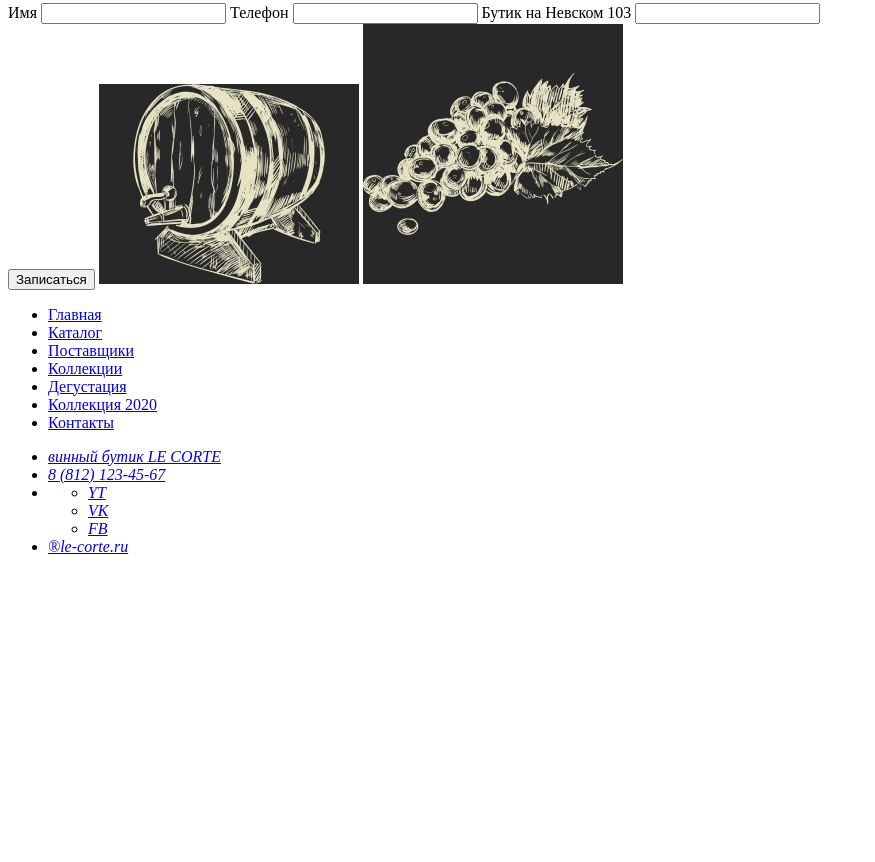
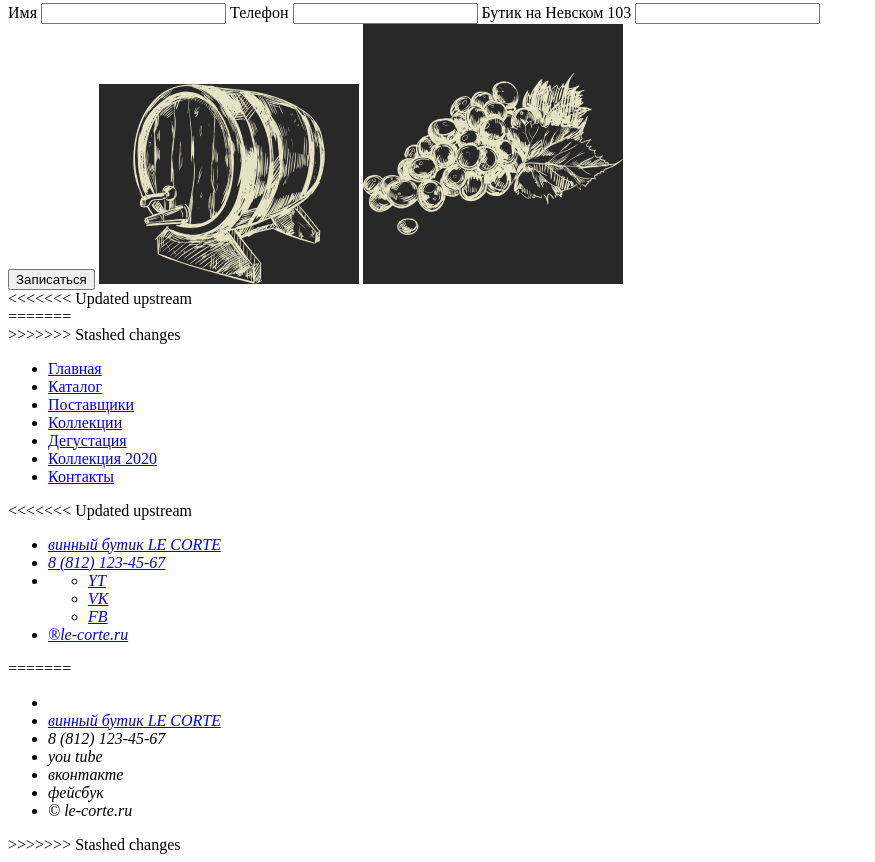
Before and after one commit to AntonPtashynskyi/euroteam, a plain HTML site: page index.html in a window 1280 px wide. Shown: the part 1675-2537 px from the top of the page, without its empty margins (0-875 px from the left). Before the commit the page ends 2247 px from the top, so only its background shows below. Drawn offline with Linux system fonts and the light colour scheme.

Commit message:
футер

```diff
--- a/index.html
+++ b/index.html
@@ -90,7 +90,11 @@
       </section>
     </main>
     <footer>
+<<<<<<< Updated upstream
       <nav>
+=======
+      <section>
+>>>>>>> Stashed changes
         <ul>
           <li><a href="#">Главная</a></li>
           <li><a href="#">Каталог</a></li>
@@ -100,6 +104,7 @@
           <li><a href="#">Коллекция 2020</a></li>
           <li><a href="#">Контакты</a></li>
         </ul>
+<<<<<<< Updated upstream
       </nav>
       <address>
         <ul>
@@ -115,6 +120,22 @@
           <li><a href="#">&#174;le-corte.ru</a></li>
         </ul>
       </address>
+=======
+        <address>
+          <ul>
+            <li>
+            <a href=""></a>
+            </li>
+            <li><a href="#">винный бутик LE CORTE</a></li>
+            <li><a href="tel:88121234567"></a>8 (812) 123-45-67</li>
+            <li><a href="#"></a>you tube</li>
+            <li><a href="#"></a>вконтакте</li>
+            <li><a href="#"></a>фейсбук</li>
+            <li><a href=""></a>&copy; le-corte.ru</li>
+          </ul>
+        </address>
+      </section>
+>>>>>>> Stashed changes
     </footer>
   </body>
 </html>
```
